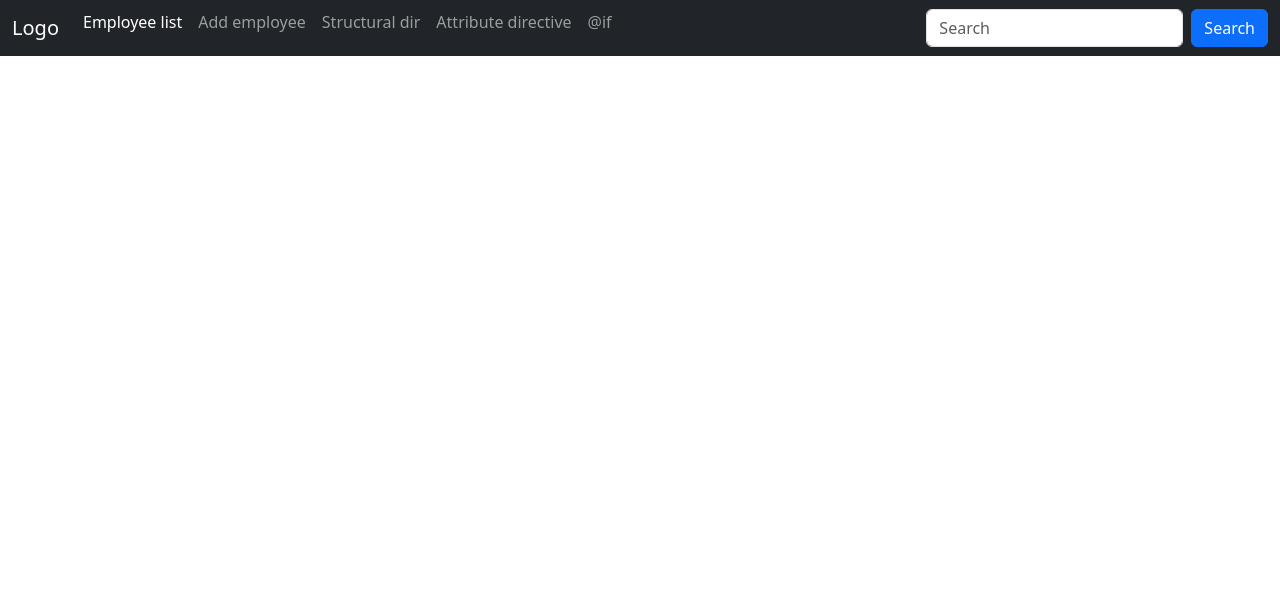
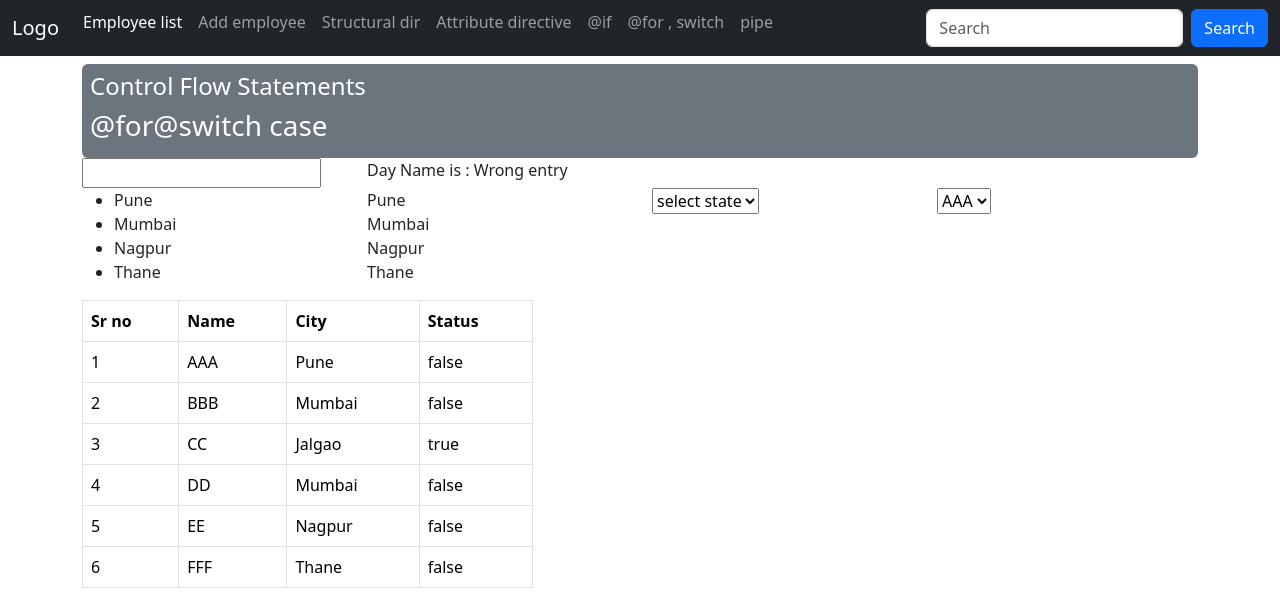
Before and after one commit to JBworks-GIT/angular_18_tutorial, an Angular app: page /for in a window 1280 px wide. Before the commit this address led to /. Shown: the top 612 px of the page. Built offline with nearby package versions, Linux system fonts and the light colour scheme.

Commit message:
pipe and custom pipe

```diff
--- a/src/app/app.component.html
+++ b/src/app/app.component.html
@@ -39,6 +39,12 @@
           <li class="nav-item" style="margin-top:-12px;">
             <a class="nav-link" routerLink="if-else"><span>&#64;</span>if</a>
           </li>
+          <li class="nav-item" style="margin-top:-12px;">
+            <a class="nav-link" routerLink="for"><span>&#64;</span>for , switch</a>
+          </li>
+          <li class="nav-item" style="margin-top:-12px;">
+            <a class="nav-link" routerLink="pipe">pipe</a>
+          </li>
         </ul>
         <form class="d-flex">
           <input class="form-control me-2" type="text" placeholder="Search">
--- a/src/app/components/controlFlow/for/for.component.html
+++ b/src/app/components/controlFlow/for/for.component.html
@@ -1 +1,91 @@
-<p>for works!</p>
+<div class="mt-2 p-2 bg-secondary text-white rounded">
+  <h4>Control Flow Statements</h4>
+  <h3><span>&#64;</span>for<span>&#64;</span>switch case</h3>
+</div>
+<div class="row">
+    <div class="col-3">
+        <input type='text' [(ngModel)]="dayNumber" />
+    </div>
+    <div class="col-3">
+        Day Name is :
+        @switch (dayNumber) {
+            @case ('1') {
+                <span>Monday</span>
+            }
+            @case ('2') {
+                <span>Tuesday</span>
+            }
+            @case ('3') {
+                <span>Wednesday</span>
+            }
+            @case ('4') {
+                <span>Thursday</span>
+            }
+            @case ('5') {
+                <span>Friday</span>
+            }
+            @case ('6') {
+                <span>Saturday</span>
+            }
+            @case ('7') {
+                <span>Sunday</span>
+            }
+            @default {
+                <span>Wrong entry</span>
+            }
+        }
+    </div>
+</div>
+<div class="row">
+    <div class="col-3">
+        <ul>
+            @for(item of cityArray; track $index){
+            <li>{{item}}</li>
+            }
+        </ul>
+    </div>
+    <div class="col-3">
+        @for (item of cityArray; track $index) {
+        <div>{{item}}</div>
+        }
+    </div>
+    <div class="col-3">
+        <select>
+            <option value="">select state</option>
+            @for (item of cityArray; track $index) {
+                <option value="">{{item}}</option>
+            }
+        </select>
+    </div>
+    <div class="col-3">
+        <select>
+            @for (item of studentList; track $index) {
+                <option [value]="item.studId">{{item.name}}</option>
+            }
+        </select>
+    </div>
+</div>
+<div class="row">
+    <div class="col-5">
+        <table class="table table-bordered">
+            <thead>
+                <tr>
+                    <th>Sr no</th>
+                    <th>Name</th>
+                    <th>City</th>
+                    <th>Status</th>
+                </tr>
+            </thead>
+            <tbody>
+                @for (item of studentList; track $index) {
+                <tr>
+                    <td>{{$index+1}}</td>
+                    <td>{{item.name}}</td>
+                    <td>{{item.city}}</td>
+                    <td>{{item.isActive}}</td>
+                </tr>
+            }
+            </tbody>
+        </table>
+    </div>
+</div>
--- a/src/app/components/controlFlow/for/for.component.ts
+++ b/src/app/components/controlFlow/for/for.component.ts
@@ -1,12 +1,22 @@
 import { Component } from '@angular/core';
+import { FormsModule } from '@angular/forms';
 
 @Component({
   selector: 'app-for',
   standalone: true,
-  imports: [],
+  imports: [FormsModule],
   templateUrl: './for.component.html',
   styleUrl: './for.component.css'
 })
 export class ForComponent {
-
+  dayNumber : string = '';
+  cityArray:string[] = ['Pune','Mumbai','Nagpur','Thane'];
+  studentList: any[] = [
+    {studId:12, name:"AAA", city:"Pune", isActive:false},
+    {studId:22, name:"BBB", city:"Mumbai", isActive:false},
+    {studId:32, name:"CC", city:"Jalgao", isActive:true},
+    {studId:56, name:"DD", city:"Mumbai", isActive:false},
+    {studId:34, name:"EE", city:"Nagpur", isActive:false},
+    {studId:76, name:"FFF", city:"Thane", isActive:false},
+  ]
 }
--- /dev/null
+++ b/src/app/components/pipe/pipe.component.html
@@ -0,0 +1,63 @@
+<div class="mt-2 p-2 bg-secondary text-white rounded">
+  <h4>Pipe in Angular</h4>
+  <h3>Default Pipe & Custom Pipe</h3>
+</div>
+
+<div class="row">
+  <div class="col-3">
+    Orignal Value - {{ firstName }}
+    <br />
+    after pipe - {{ firstName | uppercase }}
+  </div>
+  <div class="col-3">
+    Orignal Value - {{ firstName }}
+    <br />
+    after pipe - {{ firstName | lowercase }}
+  </div>
+  <div class="col-3">
+    Orignal Value - {{ firstName }}
+    <br />
+    after pipe - {{ firstName | titlecase }}
+  </div>
+  <div class="col-3">
+    Orignal Value -
+    <br />
+    after pipe -
+  </div>
+</div>
+
+<div class="row pt-3">
+  <div class="col-3">
+    Orignal Value - {{ currentDate }}
+    <br />
+    after pipe - {{ currentDate | date }}
+  </div>
+  <div class="col-3">
+    Orignal Value - {{ currentDate | date : "dd-MM-YYYY" }}
+    <br />
+    after pipe - {{ currentDate | date : "dd-MM-yy" }}
+  </div>
+  <div class="col-3">
+    Orignal Value - {{ currentDate | date : "dd-MMM-yyyy" }}
+    <br />
+    after pipe - {{ currentDate | date : "dd/MMM/yyyy" }}
+  </div>
+</div>
+<div class="row pt-3">
+  <div class="col-3">
+    Orignal Value - {{ student }}
+    <br />
+    after pipe - {{ student | json }}
+    <!-- json pipe  convert object into string format -->
+  </div>
+  <div class="col-3">
+    Orignal Value - {{ currentTime }}
+    <br />
+    after pipe - {{ currentTime | async | date : 'hh:mm:ss' }}
+  </div>
+  <div class="col-3">
+    Orignal Value - {{ student.state }}
+    <br />
+    after pipe - {{ student.state | na }}
+  </div>
+</div>
--- /dev/null
+++ b/src/app/components/pipe/pipe.component.ts
@@ -0,0 +1,30 @@
+import { AsyncPipe, DatePipe, JsonPipe, LowerCasePipe, TitleCasePipe, UpperCasePipe } from '@angular/common';
+import { Component } from '@angular/core';
+import { interval, map, Observable } from 'rxjs';
+import { NaPipe } from '../../pipes/na.pipe';
+
+@Component({
+  selector: 'app-pipe',
+  standalone: true,
+  imports: [NaPipe ,AsyncPipe ,UpperCasePipe ,LowerCasePipe,TitleCasePipe ,DatePipe,JsonPipe],
+  templateUrl: './pipe.component.html',
+  styleUrl: './pipe.component.css'
+})
+export class PipeComponent {
+  firstName: string = "this is a demo session";
+
+  currentDate : Date = new Date();
+
+  currentTime : Observable<Date> = new Observable<Date>;
+
+  student :any ={
+    name: "jai",
+    city : "fbd",
+    empId : 1323,
+    state:  'haryana'
+  }
+
+  constructor(){
+    this.currentTime = interval(3000).pipe(map(() => new Date()));
+  }
+}
--- /dev/null
+++ b/src/app/pipes/na.pipe.ts
@@ -0,0 +1,18 @@
+import { Pipe, PipeTransform } from '@angular/core';
+
+@Pipe({
+  name: 'na',
+  standalone: true
+})
+export class NaPipe implements PipeTransform {
+
+  transform(value: unknown, ...args: unknown[]): unknown {
+    if(value !== null && value !== undefined && value != ''){
+      return value;
+    }
+    else{
+      return 'Na';
+    }
+  }
+
+}
```
Also changed, not shown: src/app/app.routes.ts (+10 -0 lines), src/app/components/pipe/pipe.component.css (added), 2 other files (tests, documents, lock files or other folders).
